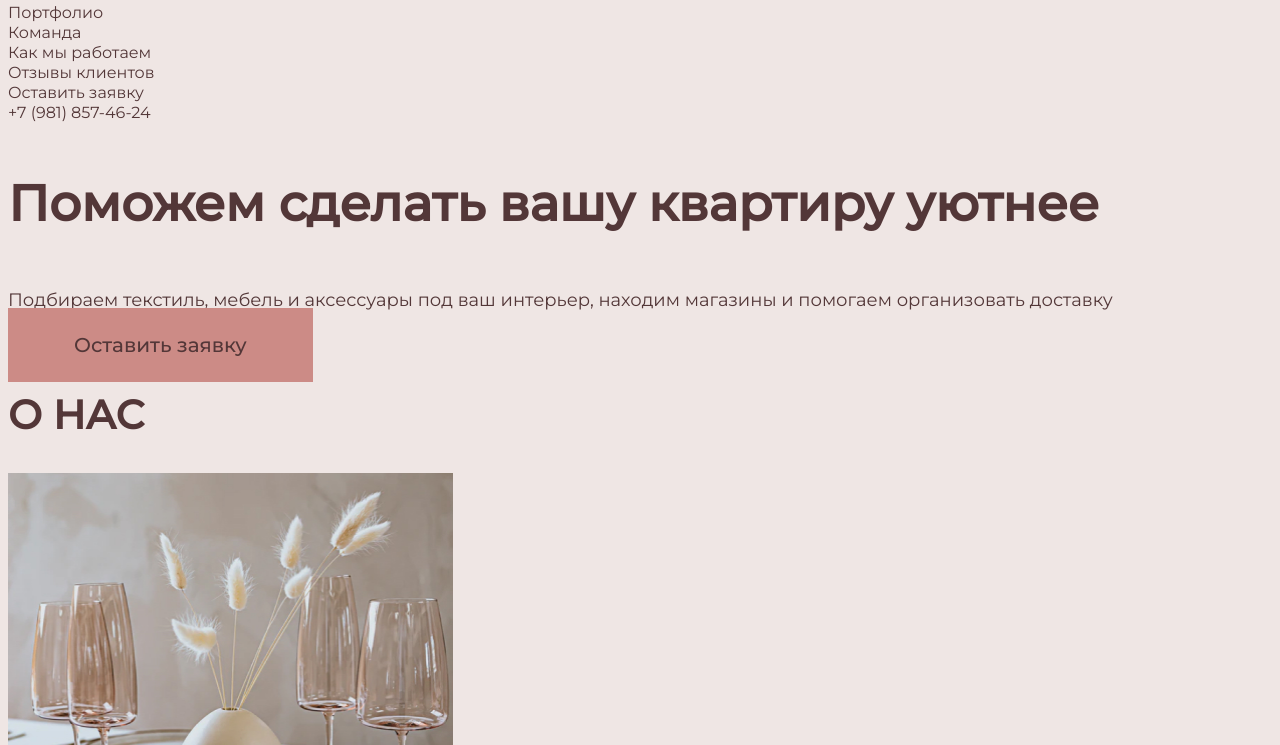
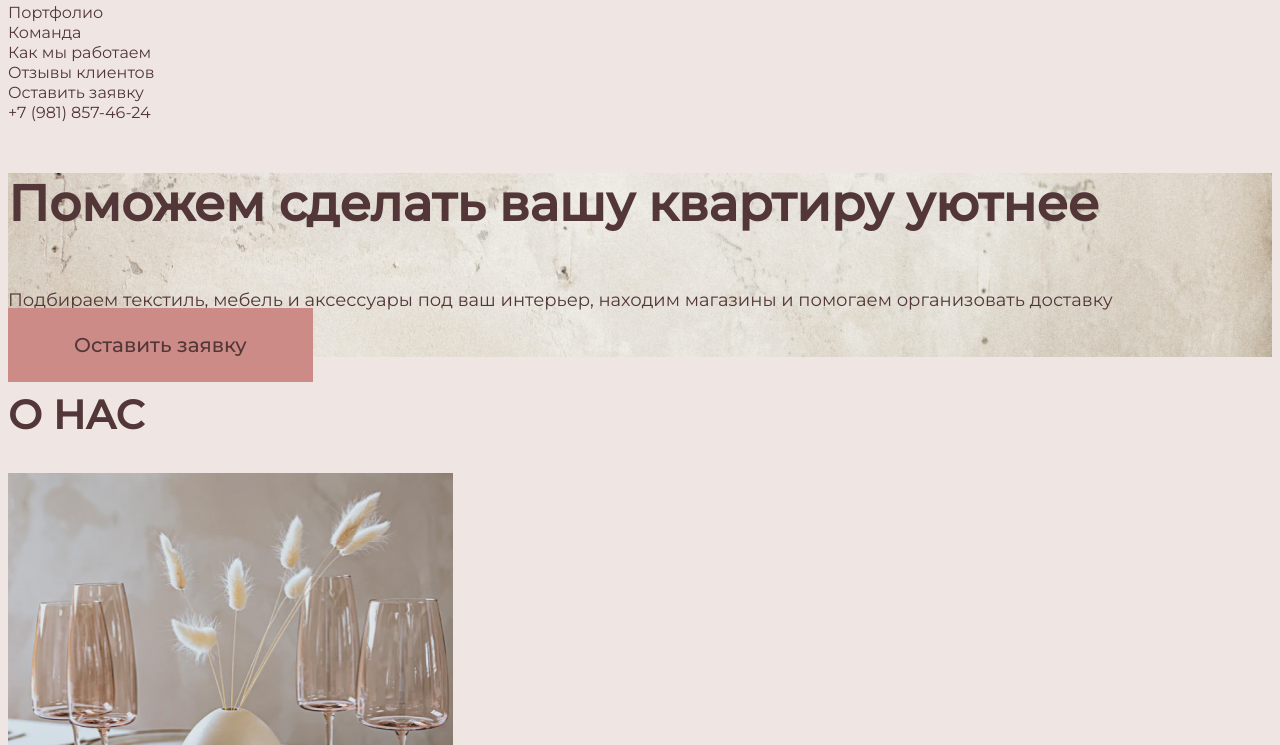
Before and after one commit to ALEVOLDON/Marathon-Finish-5.0, a website: page index.html in a window 1280 px wide. Shown: the part 55-800 px from the top of the page. Drawn offline with Linux system fonts and the light colour scheme.

Commit message:
add bg image

```diff
--- a/app/css/style.css
+++ b/app/css/style.css
@@ -67,6 +67,10 @@ h2 {
 }
 
 /* headline */
+
+.headline {
+  background-image: url("../img/main-bg.jpg");
+}
 
 .headline h3 {
   font-size: 50px;
@@ -138,3 +142,7 @@ h2 {
 .how-we-work {
   background-color: var(--P2-color-bg);
 }
+
+/* reviews */
+
+/* footer */
```
